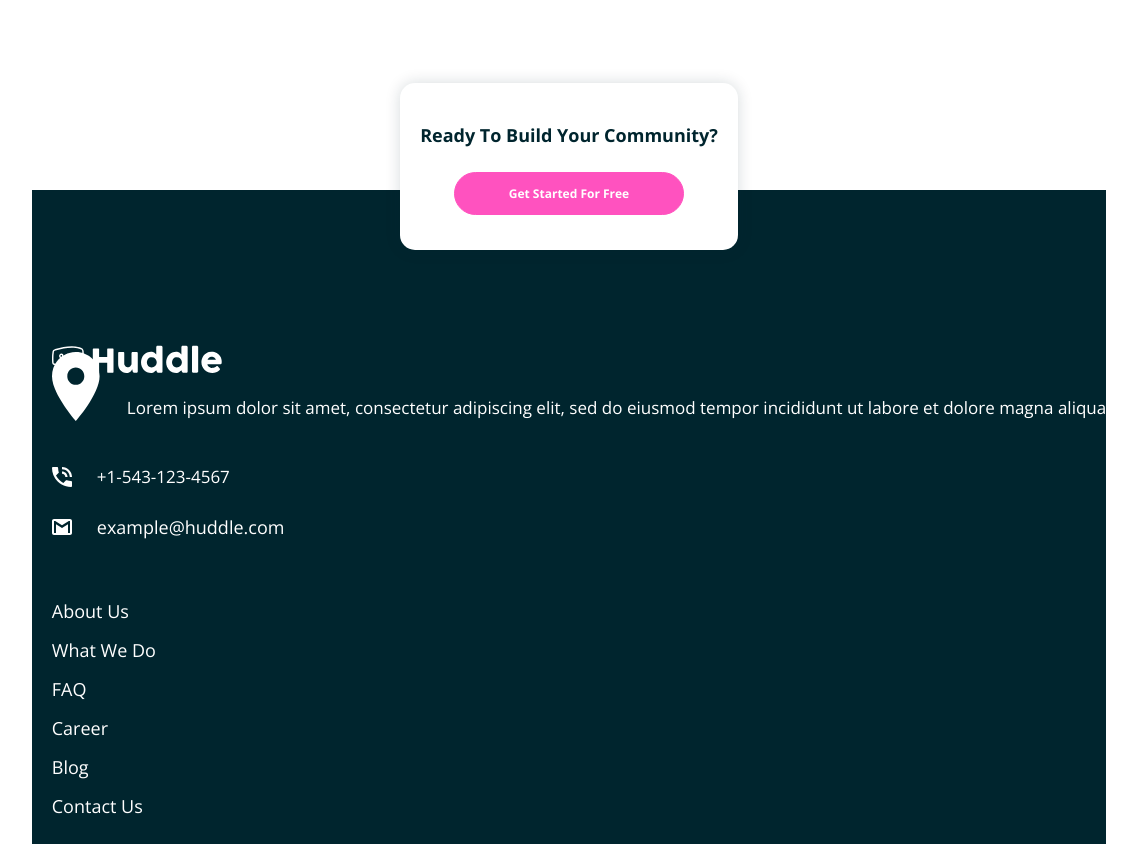
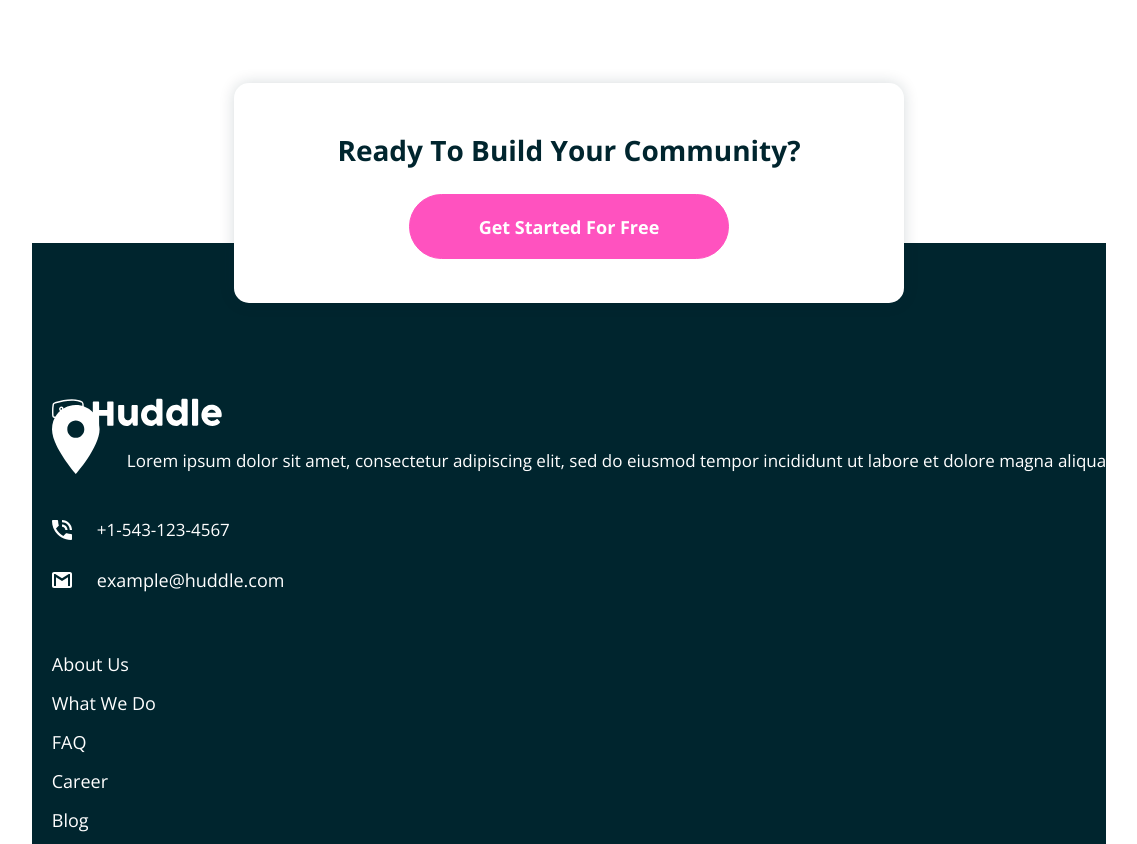
Before and after one commit to CrypticMango/huddle-landing-page-with-alternating-feature-blocks, a plain HTML site: page index.html in a window 1536 px wide. Shown: the part 2280-3124 px from the top of the page, without its empty margins (199-1336 px from the left). Drawn offline with nearby package versions, Linux system fonts and the light colour scheme.

Commit message:
styled desktop bottom community card
-changed width and height of card
-changed font size of h2 and button
-changed width and height of button

```diff
--- a/style.css
+++ b/style.css
@@ -452,4 +452,23 @@ footer {
     #flowing-pic {
         margin: 0px 190px 0px 110px;
     }
+
+    /*bottom section styling*/
+
+    /*bottom community card*/
+
+    #bottom-community-card {
+        width: 650px;
+        height: 160px;
+    }
+
+    #bottom-community-card h2 {
+        font-size: 28px;
+    }
+
+    #bottom-community-card button {
+        width: 320px;
+        height: 65px;
+        font-size: 18px;
+    }
 }
```
